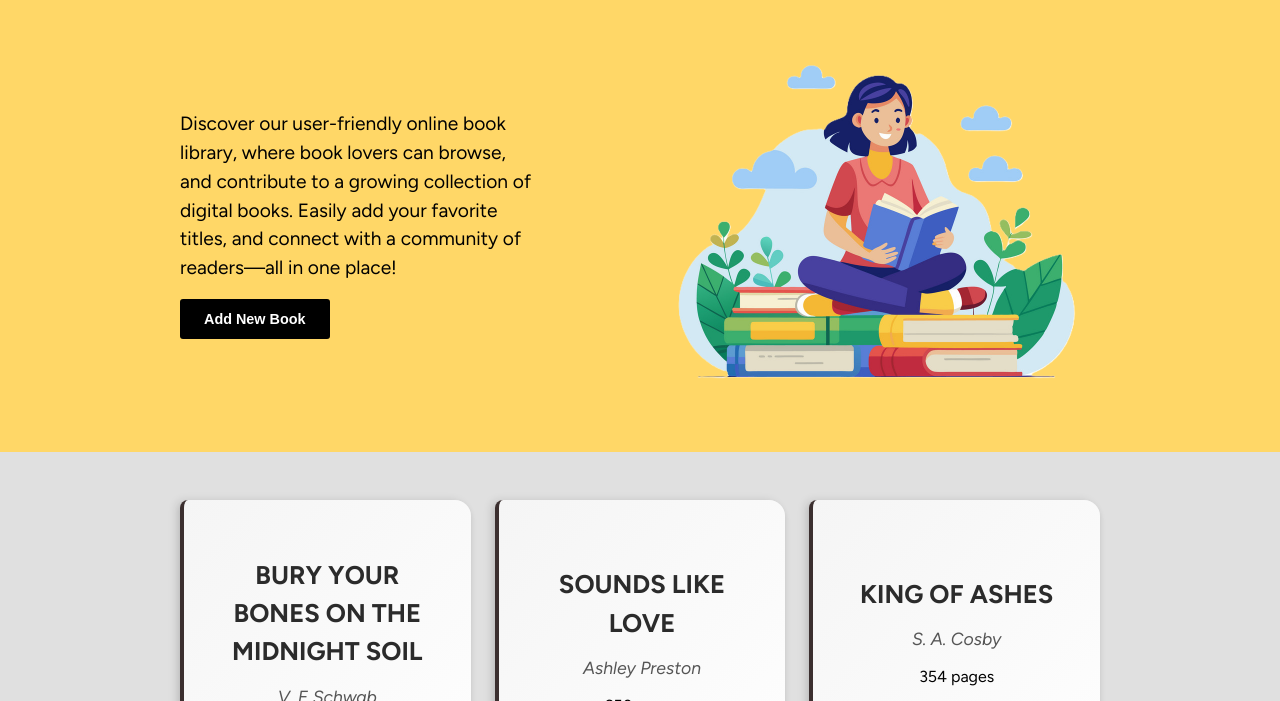
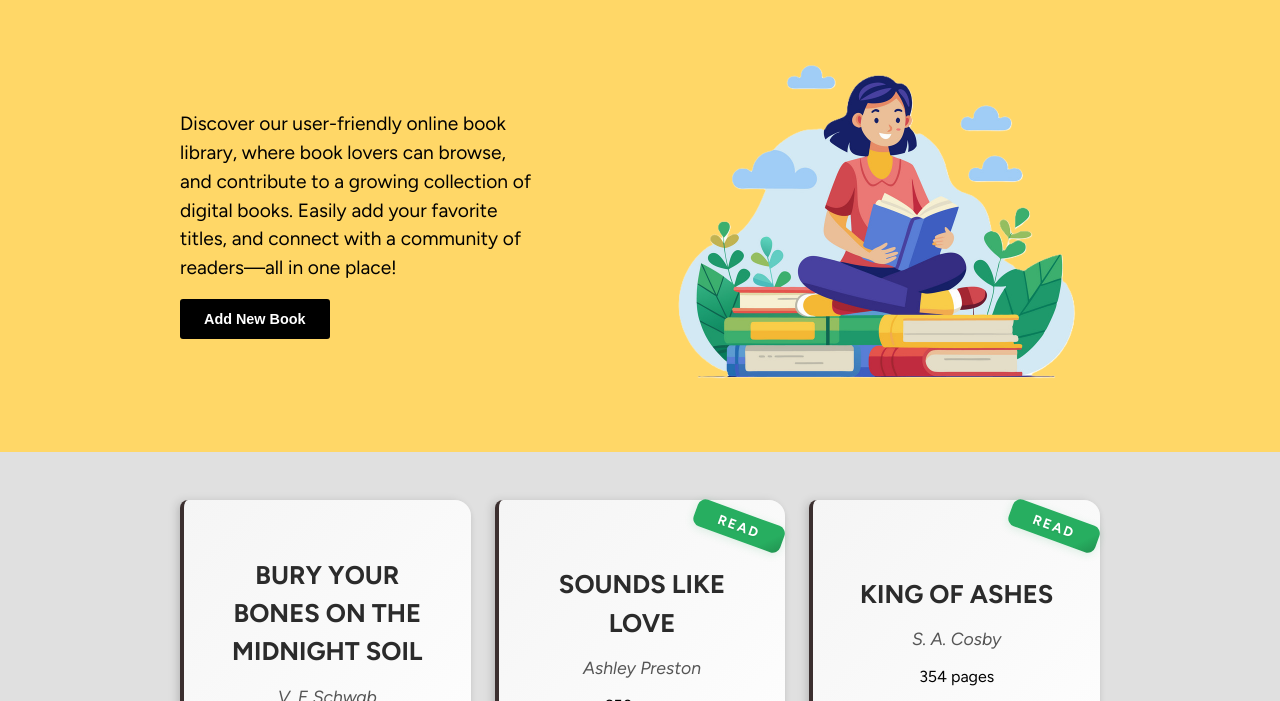
Before and after one commit to shazomii/book-library, a plain HTML site: page index.html in a window 1280 px wide. Shown: the part 99-800 px from the top of the page. Drawn offline with Linux system fonts and the light colour scheme.

Commit message:
Add read badge

```diff
--- a/script.js
+++ b/script.js
@@ -57,6 +57,13 @@ class Library {
         const bookItem = document.createElement("div");
         bookItem.className = "book";
         bookItem.setAttribute("data-id", book.id);
+
+        if (book.read) {
+            const badge = document.createElement("div");
+            badge.className = "book-badge";
+            badge.textContent = "READ";
+            bookItem.appendChild(badge);
+        }
 
         const bookDetails = document.createElement("div");
         bookDetails.className = "book-details";
--- a/styles.css
+++ b/styles.css
@@ -63,6 +63,7 @@ img {
 }
 
 .book {
+    position: relative;
     background: linear-gradient(135deg, #f5f5f5 0%, #ffffff 100%);
     border-radius: 8px 16px 16px 8px;
     box-shadow:
@@ -128,6 +129,24 @@ img {
 .button-delete {
     border: 1px solid #8b0000; /* Dark red border for distinction */
     color: #8b0000;
+}
+
+.book-badge {
+    position: absolute;
+    top: 12px;
+    right: 0;
+    background: linear-gradient(135deg, #27ae60 80%, #219150 100%);
+    color: #fff;
+    font-weight: bold;
+    font-size: 0.85em;
+    padding: 4px 24px;
+    border-radius: 8px;
+    box-shadow: 0 2px 8px rgba(39, 174, 96, 0.15);
+    transform: rotate(20deg);
+    z-index: 2;
+    pointer-events: none;
+    letter-spacing: 2px;
+    text-shadow: 0 1px 2px rgba(0,0,0,0.08);
 }
 
 .book-title {
```
